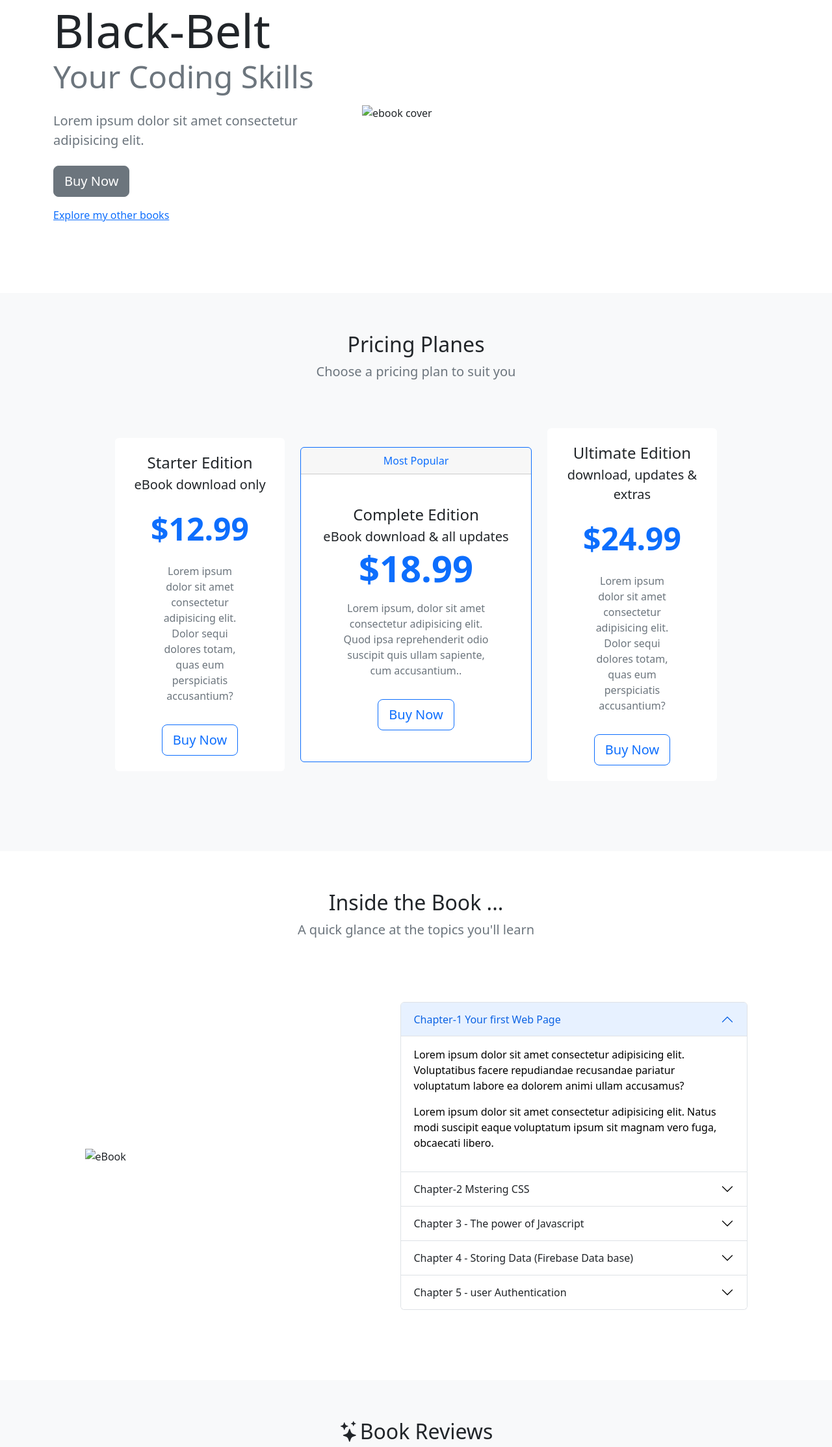
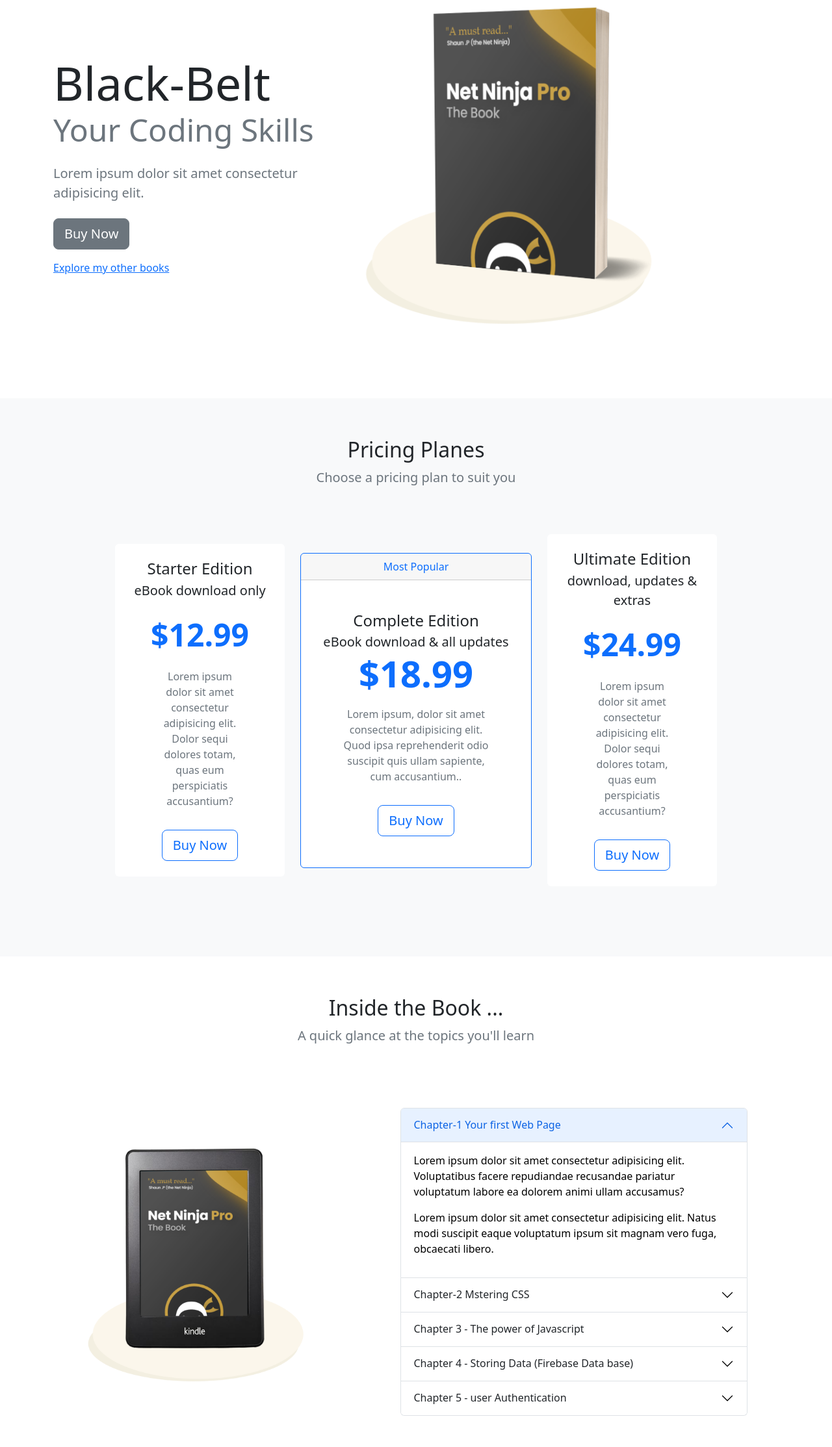
Before and after one commit to Babar-Hassan/books, a plain HTML site: page index.html in a window 1280 px wide. Shown: the part 113-2340 px from the top of the page at 65% size. Drawn offline with nearby package versions, Linux system fonts and the light colour scheme; the site is published under a folder, as on GitHub Pages, so addresses that start at the root find nothing.

Commit message:
Update index.html

```diff
--- a/index.html
+++ b/index.html
@@ -79,7 +79,7 @@
              <div class="col-md-5 rtext-center d-none d-md-block">
               <!-- tooltip -->
                  <span class="tt" data-bs-placement="bottom" title="Net Ninja Book Cover">
-                  <img src="/assets/ebook-cover.png"  alt="ebook cover" class="img-fluid">
+                  <img src="assets/ebook-cover.png"  alt="ebook cover" class="img-fluid">
                  </span>
 
              </div>
@@ -138,7 +138,7 @@
           </div>
            <div class="row justify-content-around align-items-center my-5 g-5">
             <div class="col-6 col-lg-4">
-              <img src="/assets/kindle.png" alt="eBook" class="img-fluid">
+              <img src="assets/kindle.png" alt="eBook" class="img-fluid">
             </div>
             <!-- accordian -->
             <div class="col-10 col-md-6">
```
